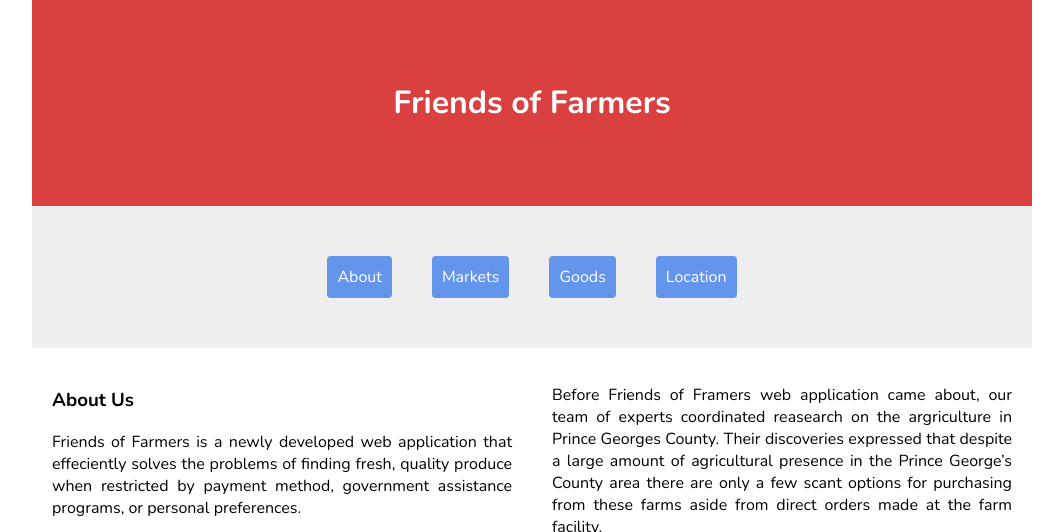
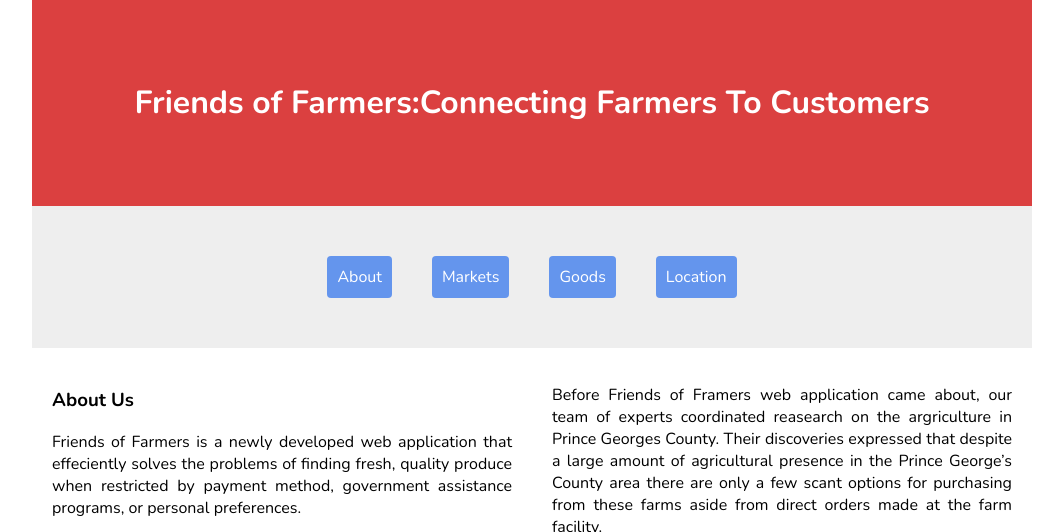
Before and after one commit to i-giron/inst377_jedim, a website: page index.html in a window 1280 px wide. Shown: the top 532 px of the page, without its empty margins (108-1171 px from the left). Drawn offline with nearby package versions, Linux system fonts and the light colour scheme; some packages are replaced by stand-ins of ours; no server answers.

Commit message:
Update and rename home.html to index.html

```diff
--- a/home.html
+++ b/index.html
@@ -15,7 +15,7 @@
 <body>
     <div class="sp-container">
         <div class="pg-title">
-            <h1>Friends of Farmers</h1>
+            <h1>Friends of Farmers:Connecting Farmers To Customers</h1>
         </div>
         <div class="nav-wrapper">
             <nav>
```
